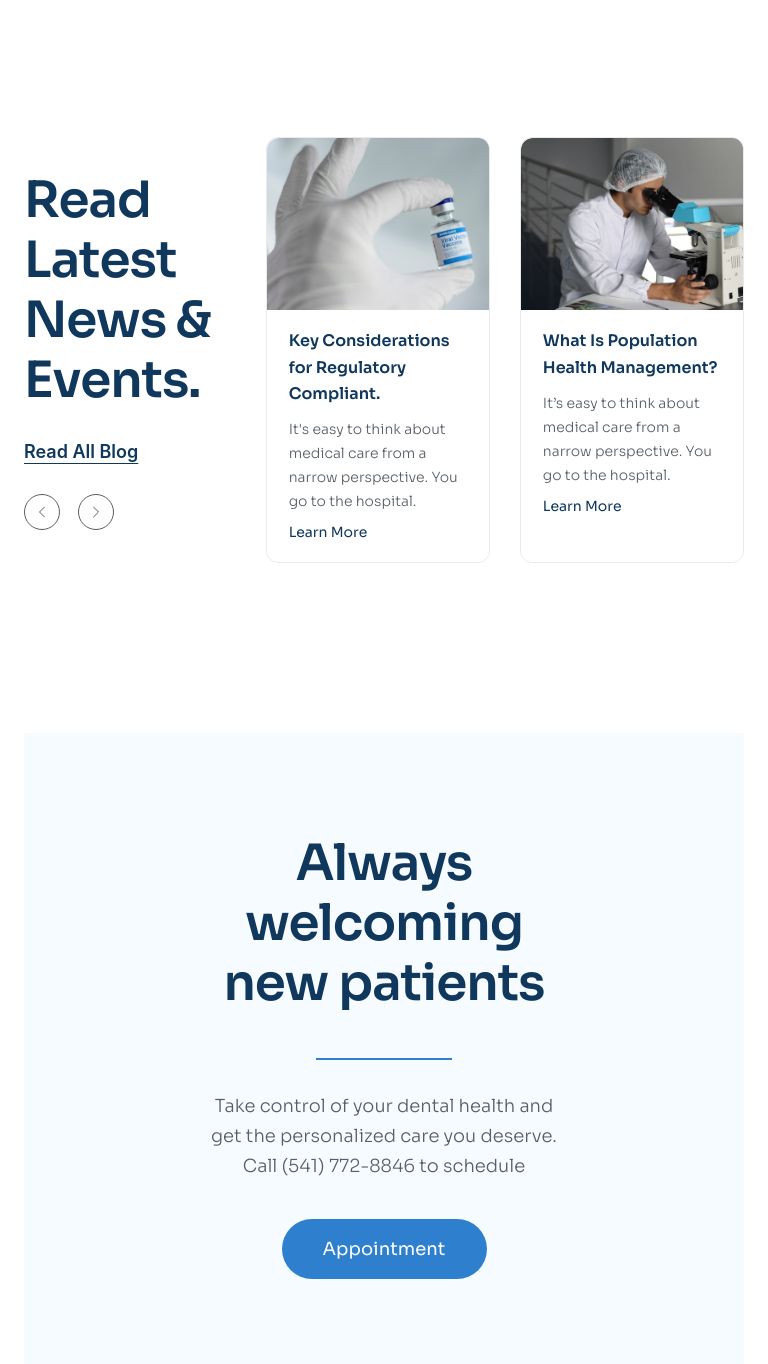
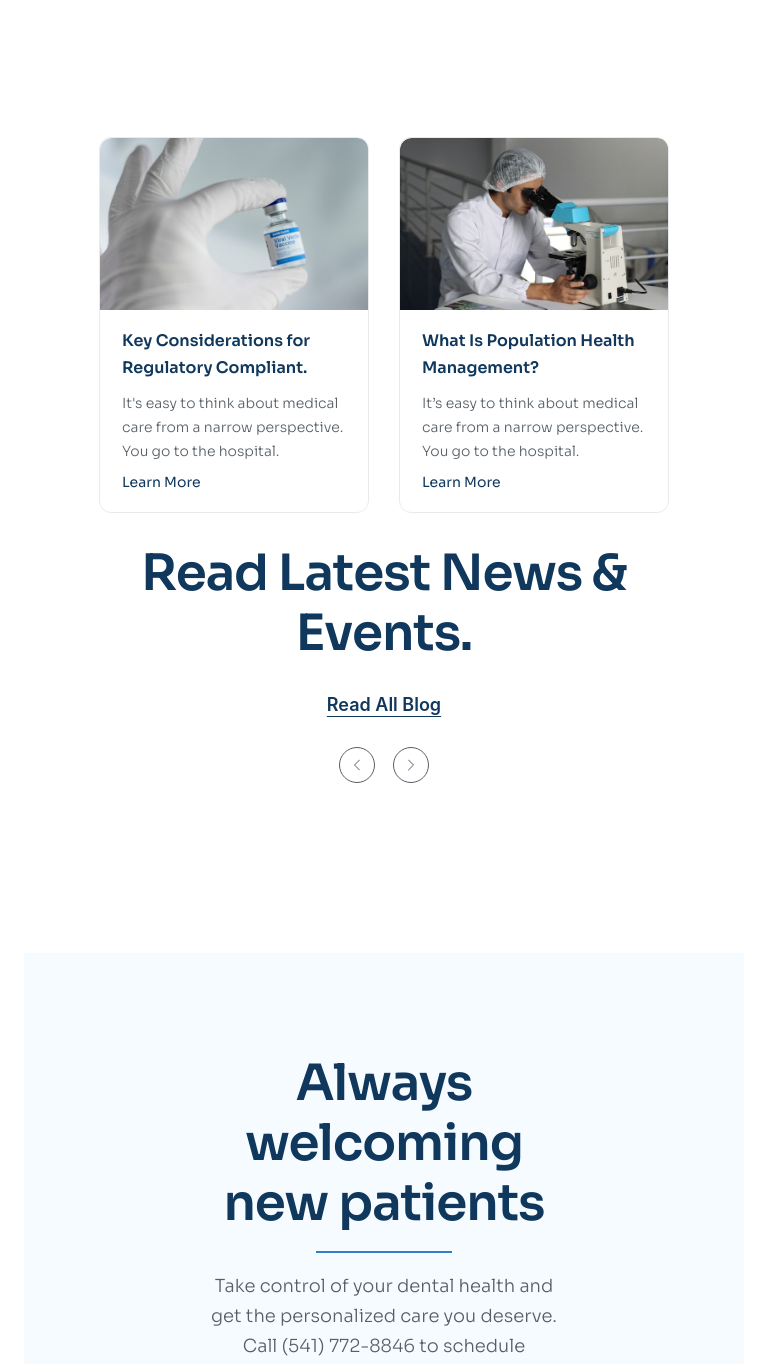
Before and after one commit to dwchwang/project-figma-03, a plain HTML site: page index.html in a window 768 px wide. Shown: the part 7540-8904 px from the top of the page. Drawn offline with nearby package versions, Linux system fonts and the light colour scheme.

Commit message:
blog and footer

```diff
--- a/assets/css/responsive.css
+++ b/assets/css/responsive.css
@@ -151,14 +151,37 @@
     width: 90%;
     margin: 0 auto;
   }
+  /* blog */
+  .blog__inner {
+    flex-direction: column-reverse;
+    row-gap: 30px;
+  }
+  .blog__content {
+    width: 90%;
+    display: flex;
+    flex-direction: column;
+    align-items: center;
+    text-align: center;
+  }
+  .blog-heading {
+    max-width: 90%;
+  }
 }
 /* tablet */
 @media (min-width: 768px) and (max-width: 991.98px) {
+  .footer-column-tablet {
+    display: none;
+  }
+  .footer-top {
+    grid-template-columns: 0.5fr 0.5fr 1fr;
+  }
 }
 /* mobile */
 @media (max-width: 767.98px) {
 }
-/* tam an  */
+
+/* .hero,
+main,
 .footer {
   display: none;
-}
+} */
--- a/assets/css/style.css
+++ b/assets/css/style.css
@@ -644,7 +644,7 @@
 
 .appointment__heading::after {
   content: "";
-  display: inline-block;
+  display: block;
   width: 136px;
   height: 2px;
   background: #2e80ce;
--- a/index.html
+++ b/index.html
@@ -674,7 +674,7 @@
         <!-- footer-top -->
         <div class="footer-top">
           <!-- column 1 -->
-          <div class="footer__column">
+          <div class="footer__column footer-column-tablet">
             <a href="#!">
               <img
                 src="./assets/img/logo.svg"
```
